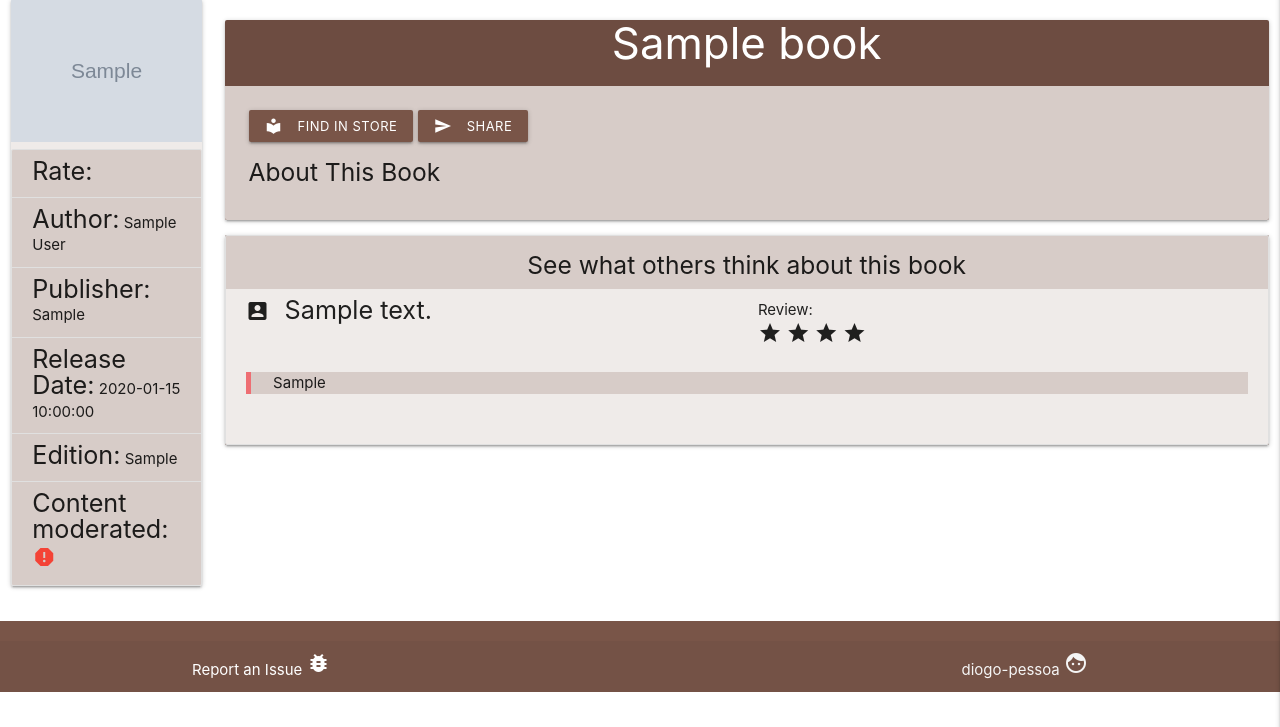
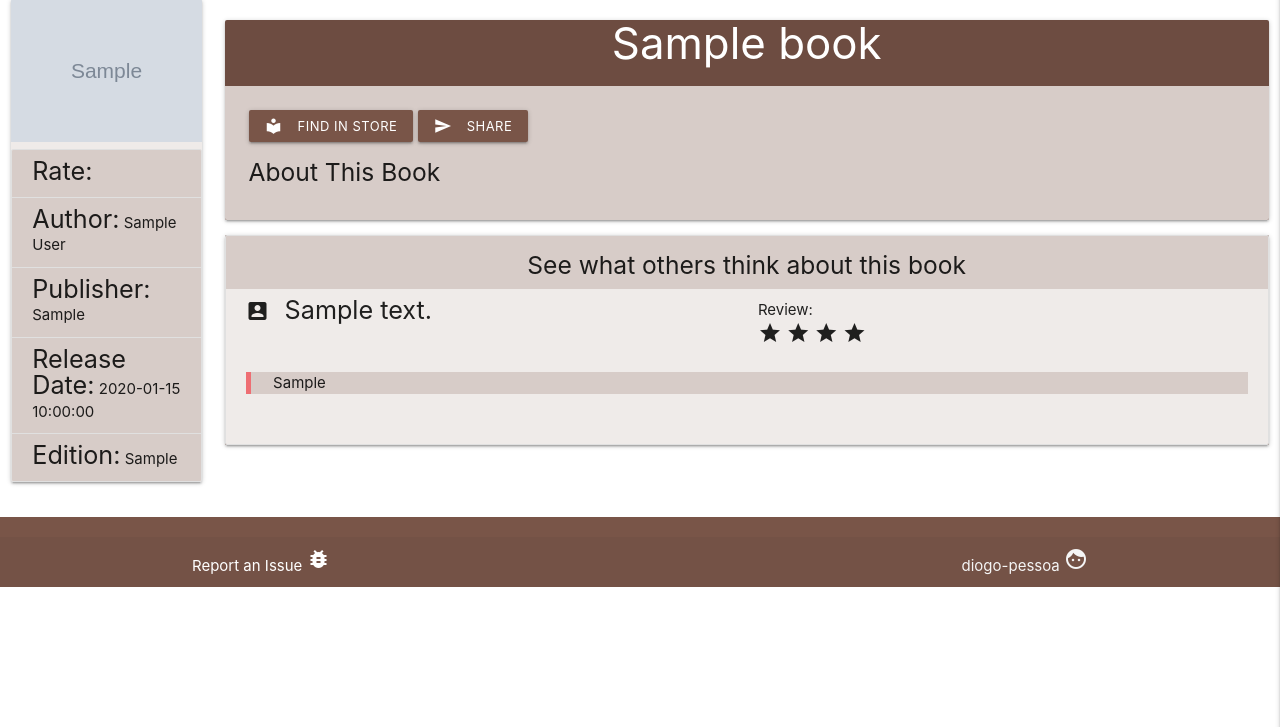
Before and after one commit to diogo-pessoa/milestoneThree, a Flask app: template app/book/templates/book.html in a window 1280 px wide. Shown: the part 73-800 px from the top of the page. Run offline with Flask 2, Linux system fonts and the light colour scheme; the template is opened without the code that fills it: most values are stand-ins (such as "Sample title", 1, 10 or a date in 2020); grey boxes marked "Sample" are stand-in pictures; some libraries are stand-ins or nearby versions.

Commit message:
Small fixes
- removing `Content moderated` field from book view
- removing print from user_model.py update

```diff
--- a/app/book/templates/book.html
+++ b/app/book/templates/book.html
@@ -36,12 +36,6 @@
                 <li class="collection-item brown lighten-4"><span class="flow-text">Edition:</span> {{
                     book.get_edition() }}
                 </li>
-                <li class="collection-item brown lighten-4"><span class="flow-text">Content moderated:</span>
-                    {% if book.is_reviewed() %}
-                    <i class="material-icons green-text">check_box</i>
-                    {% else %}
-                    <i class="material-icons red-text">report</i>
-                    {% endif %}
             </ul>
         </div>
     </div>
--- a/app/model/user_model.py
+++ b/app/model/user_model.py
@@ -61,7 +61,6 @@ class UserModel(object):
         """
         try:
             user.update_details(user_information_form_content)
-            print(user.get_dict())
             mongo.db.users.update({"_id": user.get_id()}, user.get_dict())
         except Exception as e:
             errno, strerror = e.args
```
